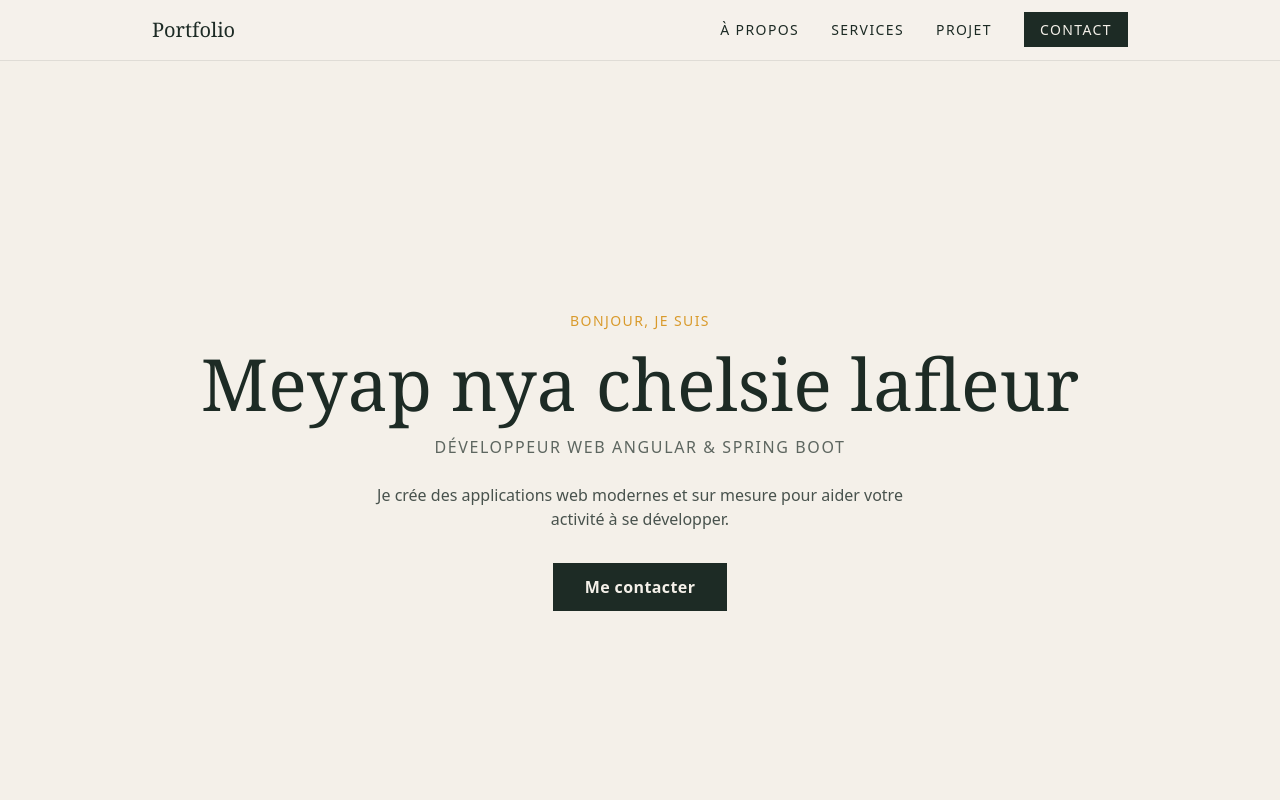
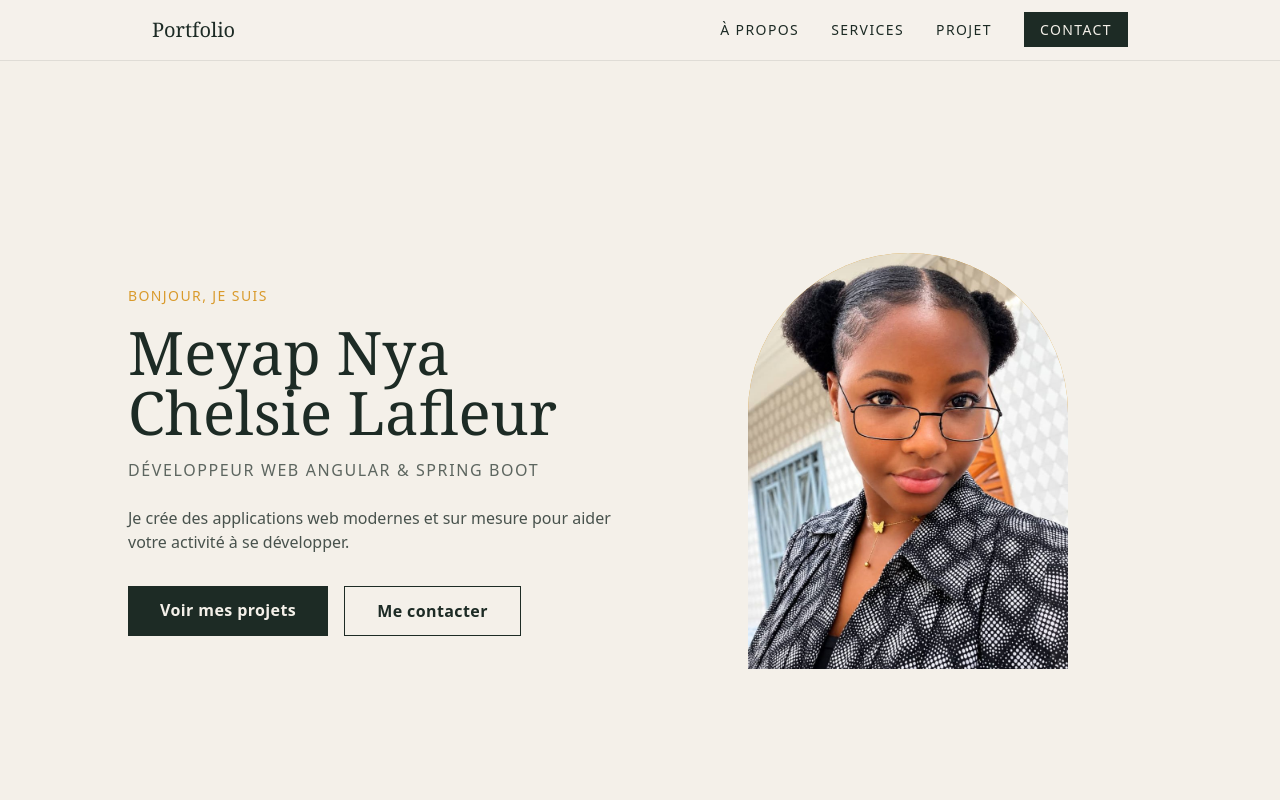
Before and after one commit to NyaChelsie/portfolio, an Angular app: page / in a window 1280 px wide. Shown: the top 800 px of the page. Built offline with nearby package versions, Linux system fonts and the light colour scheme.

Commit message:
Accueil avec photo en arche

```diff
--- a/src/app/accueil/accueil.html
+++ b/src/app/accueil/accueil.html
@@ -1,13 +1,35 @@
-<section class="min-h-screen flex flex-col items-center justify-center text-center px-6 bg-creme text-vert">
+<section class="min-h-screen flex items-center bg-creme text-vert px-6 py-16">
+  <div class="max-w-5xl mx-auto grid md:grid-cols-2 gap-12 items-center">
+
+    <!-- Texte -->
+    <div class="text-center md:text-left">
       <p class="text-moutarde tracking-widest uppercase text-sm mb-4">Bonjour, je suis</p>
-  <h1 class="font-serif text-5xl md:text-7xl mb-4">Meyap nya chelsie lafleur</h1>
+      <h1 class="font-serif text-4xl md:text-6xl mb-4 break-words">Meyap Nya Chelsie Lafleur</h1>
       <h2 class="text-vert/70 tracking-widest uppercase text-sm md:text-base mb-6">
         Développeur web Angular &amp; Spring Boot
       </h2>
-  <p class="max-w-xl text-vert/80 mb-8">
+      <p class="max-w-xl text-vert/80 mb-8 mx-auto md:mx-0">
         Je crée des applications web modernes et sur mesure pour aider votre activité à se développer.
       </p>
-  <a href="#contact" class="bg-vert hover:bg-moutarde hover:text-vert transition text-creme px-8 py-3 font-semibold tracking-wide">
+      <div class="flex flex-wrap gap-4 justify-center md:justify-start">
+        <a href="#projets"
+           class="bg-vert hover:bg-moutarde hover:text-vert transition text-creme px-8 py-3 font-semibold tracking-wide">
+          Voir mes projets
+        </a>
+        <a href="#contact"
+           class="border border-vert hover:bg-vert hover:text-creme transition px-8 py-3 font-semibold tracking-wide">
           Me contacter
         </a>
+      </div>
+    </div>
+
+    <!-- Photo en arche -->
+    <div class="flex justify-center">
+      <div class="bg-moutarde rounded-t-full w-64 h-80 md:w-80 md:h-[26rem] overflow-hidden">
+        <img src="photo.jpg" alt="Portrait de Meyap Nya Chelsie Lafleur"
+             class="w-full h-full object-cover object-top">
+      </div>
+    </div>
+
+  </div>
 </section>
```
Also changed, not shown: public/photo.jpg (added). Lines whose indentation alone changed are shown as unchanged.
